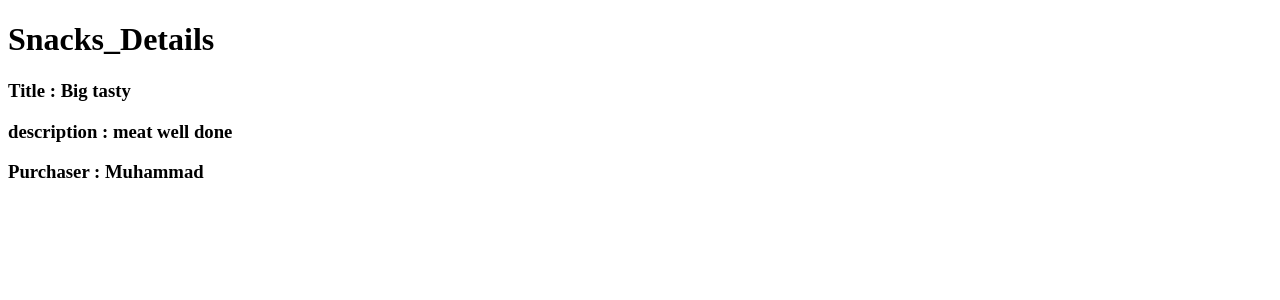
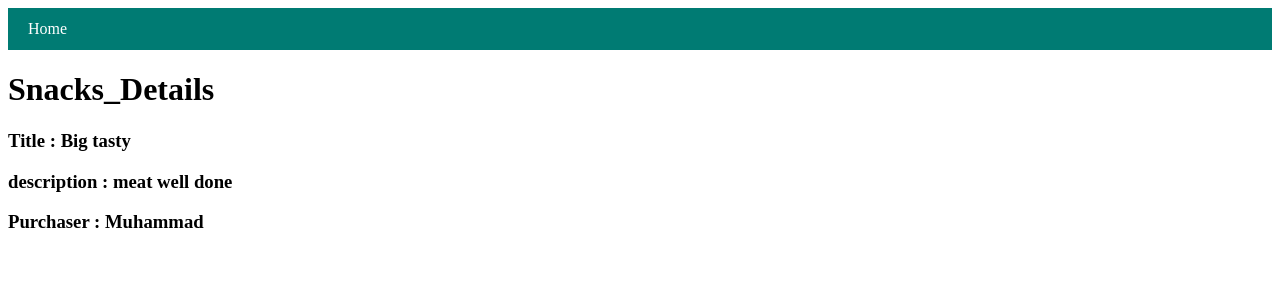
Before and after one commit to Muhammad-Alsad/snacks_crud, a Django app: page /2/ in a window 1280 px wide. Shown: the top 300 px of the page. Run offline with Django 4.2, Linux system fonts and the light colour scheme; data comes from the database, SQL or seed files in the repository.

Commit message:
adding the navbar

```diff
--- a/static/css/style.css
+++ b/static/css/style.css
@@ -0,0 +1,21 @@
+/* Reset default margins and paddings for the navbar */
+.navbar {
+    margin: 0;
+    padding: 0;
+    list-style-type: none; /* Remove the default list style */
+    background-color: #007b73; /* Set background color */
+    display: flex; /* Display the links horizontally */
+  }
+
+  /* Style for each link in the navbar */
+  .nav-link {
+    display: block; /* Display the links as block elements */
+    color: #fff; /* Text color */
+    text-decoration: none; /* Remove underline */
+    padding: 12px 20px; /* Add some padding around the text */
+  }
+
+  /* Change link color on hover */
+  .nav-link:hover {
+    background-color: #555; /* Background color on hover */
+  }
--- a/templates/base.html
+++ b/templates/base.html
@@ -8,6 +8,10 @@
     <link rel="stylesheet" href="{%  static 'css/style.css'%}">
 </head>
 <body>
+    <nav class="navbar">
+        <a href="{% url 'snack_list' %}" class="nav-link">Home</a>
+
+      </nav>
     {% block content%}
     {% endblock%}
 </body>
```
